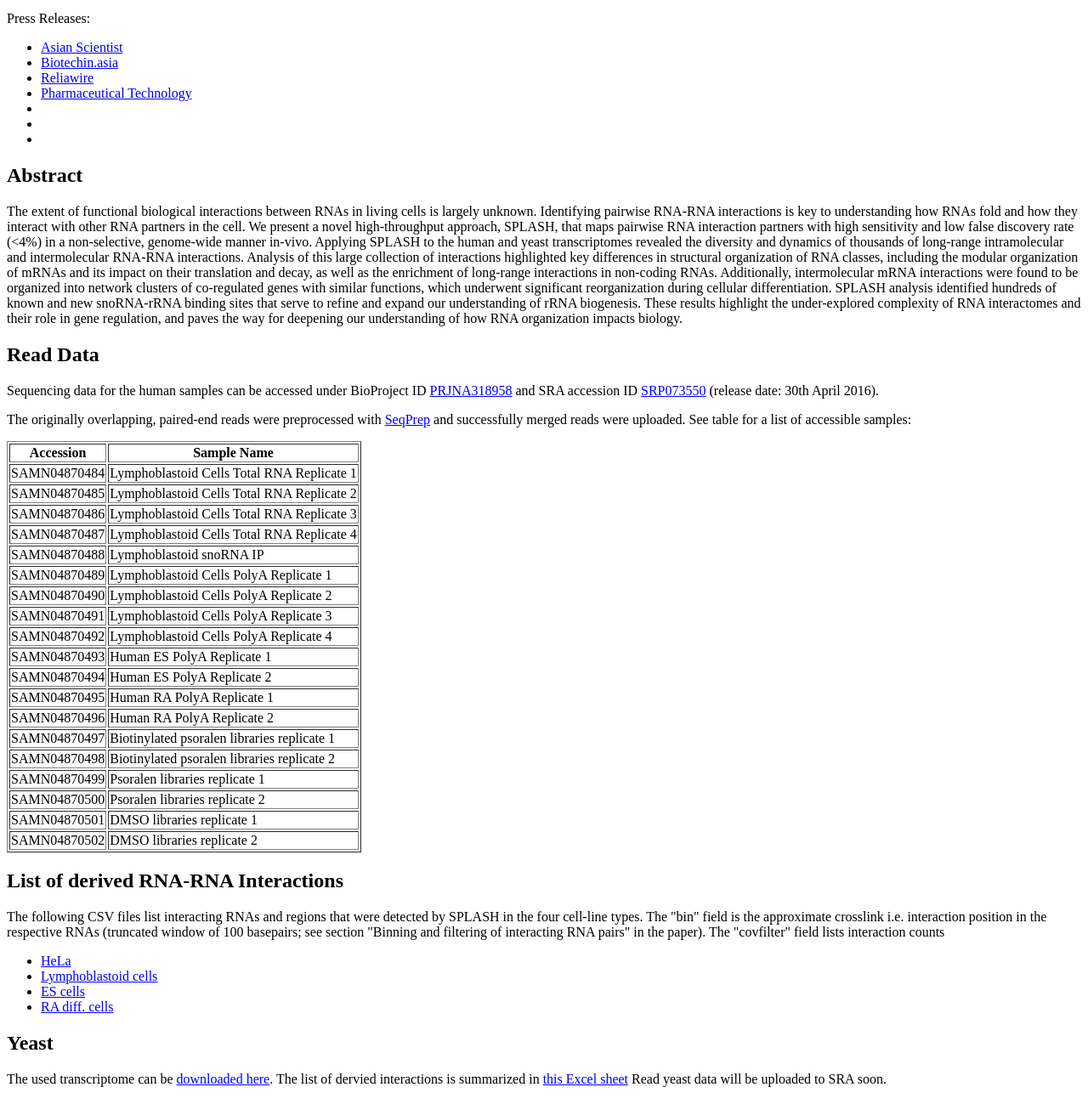
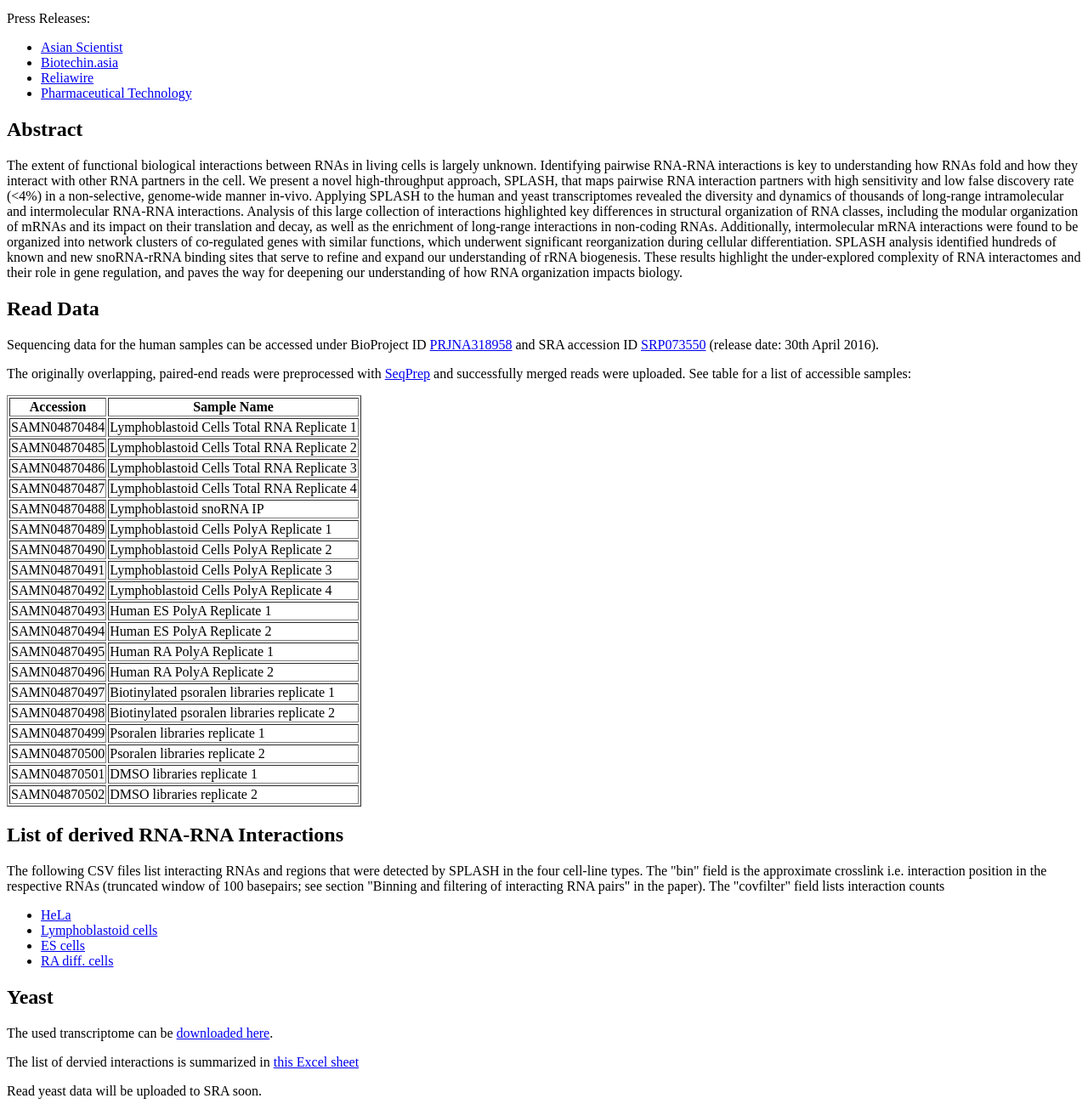
Before and after one commit to CSB5/splash, a plain HTML site: page index.html in a window 1280 px wide. Shown: the part 121-1420 px from the top of the page at 85% size. Drawn offline with Linux system fonts and the light colour scheme.

Commit message:
Fixed formatting

```diff
--- a/index.html
+++ b/index.html
@@ -20,9 +20,6 @@ Press Releases:
   Reliawire</a></li>
 <li><a href="http://www.pharmaceutical-technology.com/news/newsastars-gis-researchers-develop-new-technique-understand-rna-network-4894072">
   Pharmaceutical Technology</a></li>
-<li><a href=""></a></li>
-<li><a href=""></a></li>
-<li><a href=""></a></li>
 </ul>
 
 <h2>Abstract</h2>
@@ -105,8 +102,8 @@ respective RNAs (truncated window of 100 basepairs; see section
 
 <h2>Yeast</h2>
 
-The used transcriptome can be <a href="data/yeast_transcriptome.fa.gz">downloaded here</a>.
+<p>The used transcriptome can be <a href="data/yeast_transcriptome.fa.gz">downloaded here</a>.</p>
 
-The list of dervied interactions is summarized in <a href="data/yeast_data_all.xlsx">this Excel sheet</a>
+<p>The list of dervied interactions is summarized in <a href="data/yeast_data_all.xlsx">this Excel sheet</a></p>
 
-Read yeast data will be uploaded to SRA soon.
+<p>Read yeast data will be uploaded to SRA soon.</p>
```
